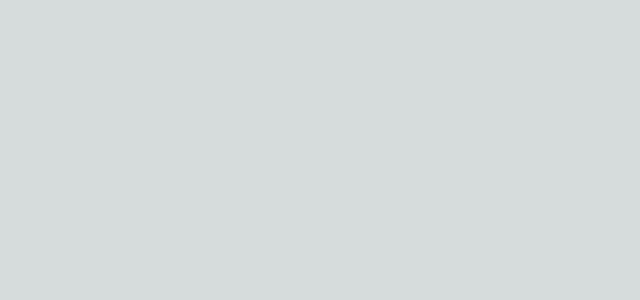
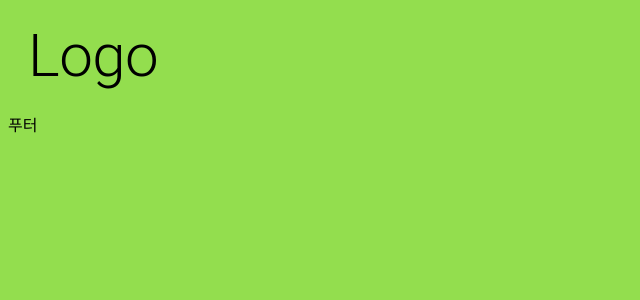
Before and after one commit to Leekee0905/FifaonlineRecord, a Next.js app: page / in a window 1280 px wide. Shown: the top 300 px of the page, without its empty margins (0-640 px from the left). Built offline with nearby package versions, Linux system fonts and the light colour scheme.

Commit message:
레이아웃 설정 및 provider설정

```diff
--- /dev/null
+++ b/src/component/Footer.tsx
@@ -0,0 +1,7 @@
+const Footer = () => {
+  return(
+    <div>푸터</div>
+  )
+}
+
+export default Footer;
--- /dev/null
+++ b/src/component/Header.tsx
@@ -0,0 +1,14 @@
+import { AppBar, Box, Container, Typography } from "@mui/material";
+
+const Header = () => {
+  return(
+    <Box sx={{marginTop: '20px'}}>
+        <Typography variant="h2" sx={{margin: '20px'}}>
+          Logo
+        </Typography>
+
+    </Box>
+  )
+}
+
+export default Header;
--- /dev/null
+++ b/src/layout/Layout.tsx
@@ -0,0 +1,15 @@
+import Footer from "@/component/Footer"
+import Header from "@/component/Header"
+import React, {ReactComponentElement, ReactNode} from "react"
+
+const Layout = ({children}: {children: ReactNode}) => {
+  return (
+    <div>
+      <Header/>
+      <main>{children}</main>
+      <Footer/>
+    </div>
+  )
+}
+
+export default Layout;
--- a/src/pages/_app.tsx
+++ b/src/pages/_app.tsx
@@ -1,4 +1,7 @@
+import Layout from '@/layout/Layout';
 import '@/styles/globals.css'
+import { theme } from '@/theme';
+import { ThemeProvider } from '@mui/material';
 import { QueryClient, QueryClientProvider } from '@tanstack/react-query'
 import type { AppProps } from 'next/app'
 
@@ -6,7 +9,11 @@ const queryClient = new QueryClient();
 export default function App({ Component, pageProps }: AppProps) {
   return (
     <QueryClientProvider client={queryClient}>
-      <Component {...pageProps} />
+      <ThemeProvider theme={theme}>
+        <Layout>
+          <Component {...pageProps} />
+        </Layout>
+      </ThemeProvider>
     </QueryClientProvider>
 
   )
--- a/src/styles/globals.css
+++ b/src/styles/globals.css
@@ -1,27 +1,3 @@
-@tailwind base;
-@tailwind components;
-@tailwind utilities;
-
-:root {
-  --foreground-rgb: 0, 0, 0;
-  --background-start-rgb: 214, 219, 220;
-  --background-end-rgb: 255, 255, 255;
+body{
+  background-color: #93DE4E;
 }
-
-@media (prefers-color-scheme: dark) {
-  :root {
-    --foreground-rgb: 255, 255, 255;
-    --background-start-rgb: 0, 0, 0;
-    --background-end-rgb: 0, 0, 0;
-  }
-}
-
-body {
-  color: rgb(var(--foreground-rgb));
-  background: linear-gradient(
-      to bottom,
-      transparent,
-      rgb(var(--background-end-rgb))
-    )
-    rgb(var(--background-start-rgb));
-}
```
